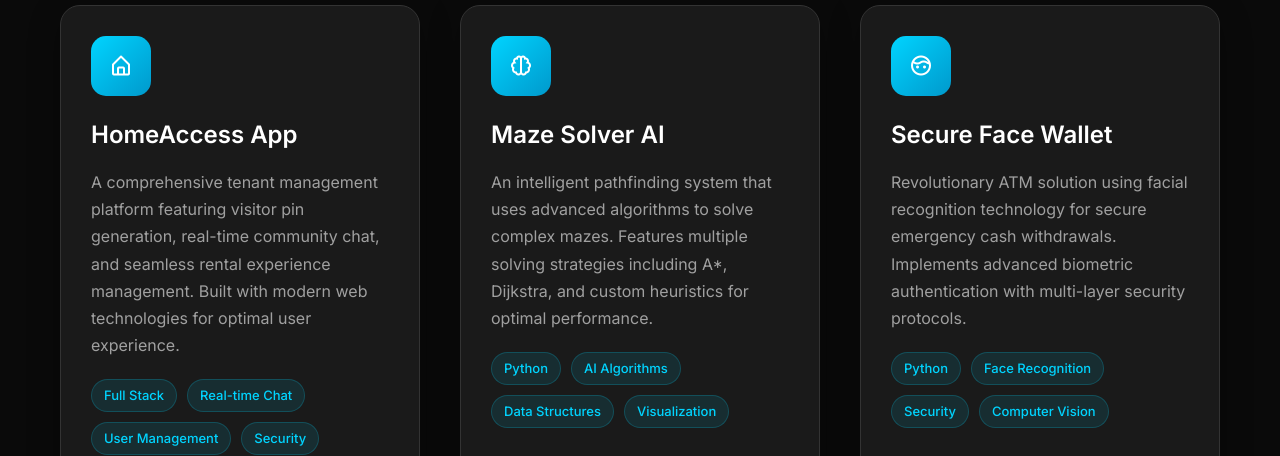
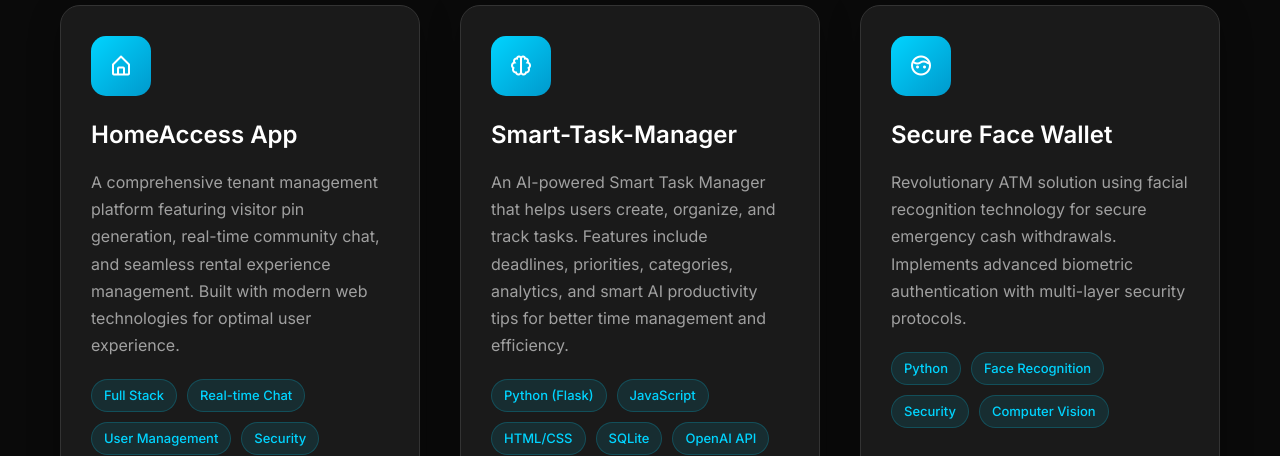
Before and after one commit to Asanda-qwabe/my-portfolio, a plain HTML site: page Asanda Qwabe - Portfolio Website/Index.html in a window 1280 px wide. Shown: the part 2070-2526 px from the top of the page. Drawn offline with nearby package versions, Linux system fonts and the light colour scheme.

Commit message:
New edits about the new projects

```diff
--- a/Asanda Qwabe - Portfolio Website/Index.html
+++ b/Asanda Qwabe - Portfolio Website/Index.html
@@ -180,16 +180,18 @@
                 <div class="project-icon">
                     <i class='bx bx-brain'></i>
                 </div>
-                <h3 class="project-title">Maze Solver AI</h3>
+                <h3 class="project-title">Smart-Task-Manager</h3>
                 <p class="project-description">
-                    An intelligent pathfinding system that uses advanced algorithms to solve complex mazes.
-                    Features multiple solving strategies including A*, Dijkstra, and custom heuristics for optimal performance.
+                    An AI-powered Smart Task Manager that helps users create, organize, and track tasks.
+                    Features include deadlines, priorities, categories, analytics, and smart AI productivity tips
+                    for better time management and efficiency.
                 </p>
                 <div class="tech-stack">
-                    <span class="tech-tag">Python</span>
-                    <span class="tech-tag">AI Algorithms</span>
-                    <span class="tech-tag">Data Structures</span>
-                    <span class="tech-tag">Visualization</span>
+                    <span class="tech-tag">Python (Flask)</span>
+                    <span class="tech-tag">JavaScript</span>
+                    <span class="tech-tag">HTML/CSS</span>
+                    <span class="tech-tag">SQLite</span>
+                    <span class="tech-tag">OpenAI API</span>
                 </div>
                 <div class="project-links">
                     <a href="#" class="project-link">
```
